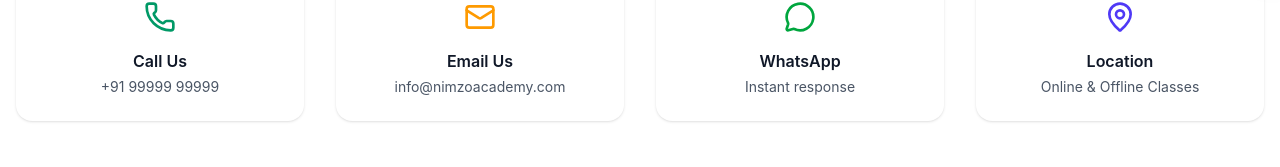
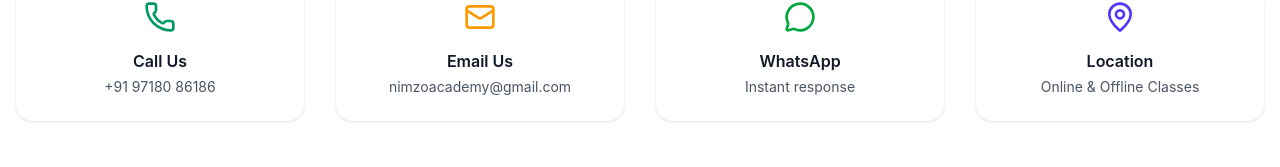
Before and after one commit to vivekmehto/nimzo-academy, a React (Vite) app: page /contact in a window 1280 px wide. Shown: the part 435-602 px from the top of the page. Built offline with nearby package versions, Linux system fonts and the light colour scheme.

Commit message:
fix: links of contact page

```diff
--- a/src/pages/Contact.tsx
+++ b/src/pages/Contact.tsx
@@ -6,12 +6,22 @@
   MessageCircle,
 } from "lucide-react";
 import FinalCTA from "../components/FinalCTA";
+import { NIMZO_EMAIL, NIMZO_PHONE_NUMBER } from "../utils/constants";
 
 type Props = {
   onDemoClick: () => void;
 };
 
 const Contact: React.FC<Props> = ({ onDemoClick }) => {
+
+   const phoneNumber = "919718086186";
+
+  const message = encodeURIComponent(
+    "Hello Nimzo Chess Academy! 👋 I would like to know more about your chess classes and book a free demo for my child."
+  );
+
+  const whatsappUrl = `https://wa.me/${phoneNumber}?text=${message}`;
+
   return (
     <main className="pt-28">
       {/* HERO */}
@@ -31,29 +41,29 @@
       <section className="py-20">
         <div className="mx-auto max-w-7xl px-4 grid gap-8 md:grid-cols-4">
           <a
-            href="tel:+919999999999"
+            href={`tel:${NIMZO_PHONE_NUMBER}`}
             className="rounded-2xl bg-white p-6 shadow-sm transition hover:shadow-md text-center"
           >
             <Phone className="mx-auto h-8 w-8 text-emerald-600" />
             <h3 className="mt-4 font-semibold text-gray-900">Call Us</h3>
             <p className="mt-1 text-sm text-gray-600">
-              +91 99999 99999
+              {NIMZO_PHONE_NUMBER}
             </p>
           </a>
 
           <a
-            href="mailto:info@nimzoacademy.com"
+            href={`mailto:${NIMZO_EMAIL}`}
             className="rounded-2xl bg-white p-6 shadow-sm transition hover:shadow-md text-center"
           >
             <Mail className="mx-auto h-8 w-8 text-amber-500" />
             <h3 className="mt-4 font-semibold text-gray-900">Email Us</h3>
             <p className="mt-1 text-sm text-gray-600">
-              info@nimzoacademy.com
+             {NIMZO_EMAIL}
             </p>
           </a>
 
           <a
-            href="https://wa.me/919999999999"
+            href={whatsappUrl}
             target="_blank"
             rel="noopener noreferrer"
             className="rounded-2xl bg-white p-6 shadow-sm transition hover:shadow-md text-center"
```
